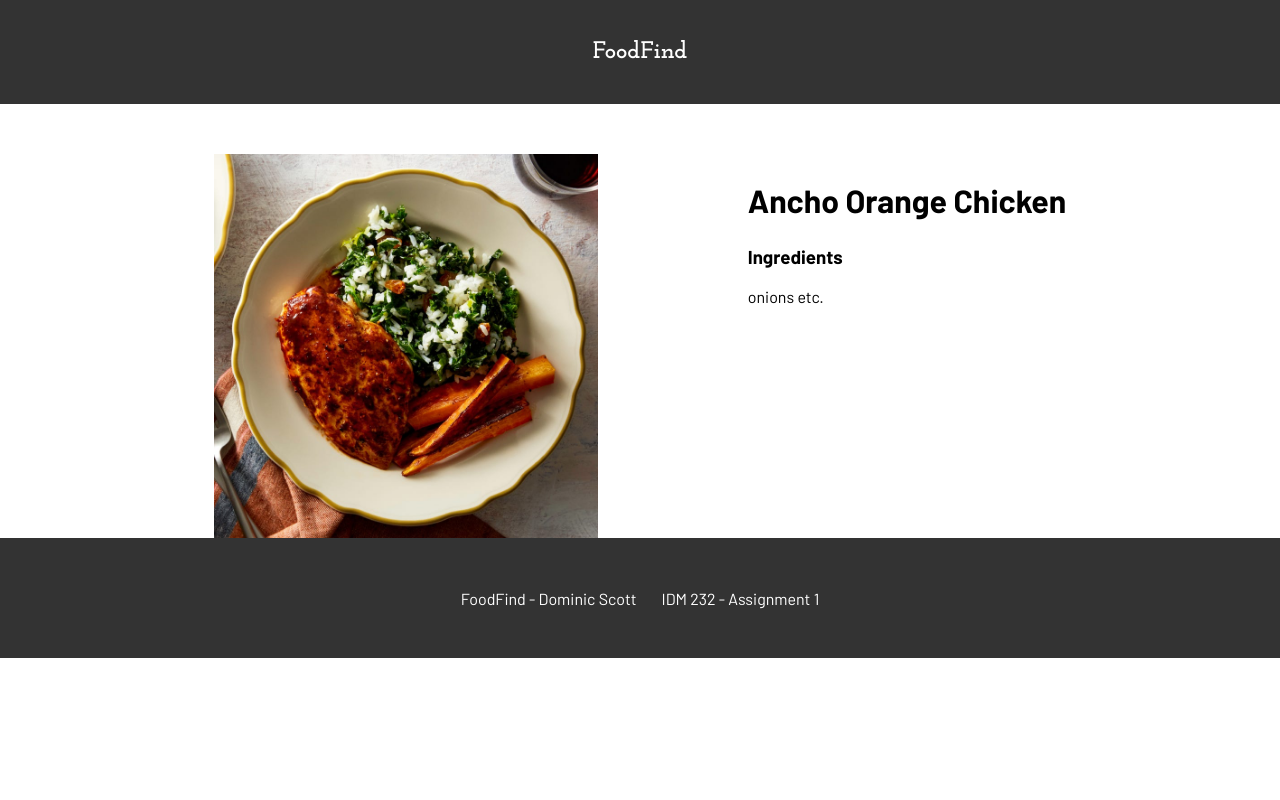
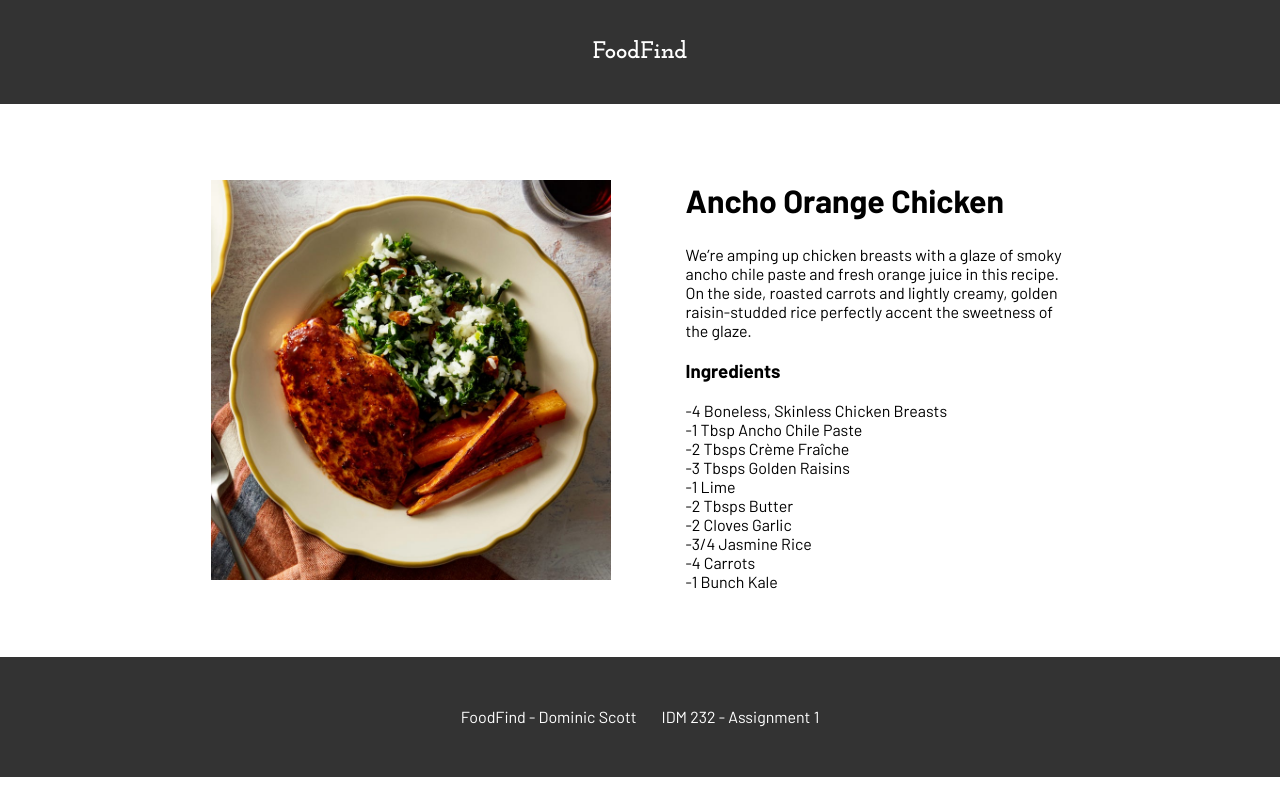
Before and after one commit to domthescott/idm232-ds3765, a PHP site: page /hwk03/index.html in a window 1280 px wide. Run offline with PHP 8.4, Linux system fonts and the light colour scheme.

```diff
--- a/hwk03/index.html
+++ b/hwk03/index.html
@@ -29,12 +29,25 @@
 
     <div class="recipenameandingredients">
         <h2 class="recipename">Ancho Orange Chicken</h2>
+
+        <p>Weʼre amping up chicken breasts with a glaze of smoky ancho chile paste and fresh orange juice in this recipe. On the side, roasted carrots and lightly creamy, golden raisin-studded rice perfectly accent the sweetness of the glaze.</p>
         <div class="ingredients">
             <h3 class="ingredientstitle">
                 Ingredients
             </h3>
 
-            <p>onions etc.</p>
+            <p>
+                -4 Boneless, Skinless Chicken Breasts<br>
+                -1 Tbsp Ancho Chile Paste<br>
+                -2 Tbsps Crème Fraîche<br>
+                -3 Tbsps Golden Raisins<br>
+                -1 Lime<br>
+                -2 Tbsps Butter<br>
+                -2 Cloves Garlic<br>
+                -3/4 Jasmine Rice<br>
+                -4 Carrots<br>
+                -1 Bunch Kale<br>
+            </p>
 
 
         </div>
@@ -42,7 +55,10 @@
     </div>
 
  </div>
- <div class="recipecontentbottom"
+ <div class="recipecontentbottom">
+
+
+ </div>
 
 </div>
 
--- a/hwk03/stylesheet.css
+++ b/hwk03/stylesheet.css
@@ -14,25 +14,32 @@ body {margin: 0;}
 
 
 .recipecontentholder {
-    margin-top: 50px;
-    margin-bottom: 50px;
+
     display: flex;
     flex-direction: column;
 }
 
+
+
 .recipeimage {
-    width: 30vw;
-margin-right: 75px;}
+    height: 400px;
+
+}
 
     .recipecontenttop {
+
+        margin-top: 50px;
+        margin-bottom: 50px;
 display: flex;
 flex-direction: row;
-justify-content: center;}
+justify-content: center;
+align-items: center;}
 
 
     .recipename {font-size: 32px;}
 
     .recipenameandingredients {
+   width: 30vw;
         margin-left: 75px;
         font-family: 'Barlow', sans-serif;}
 
```
